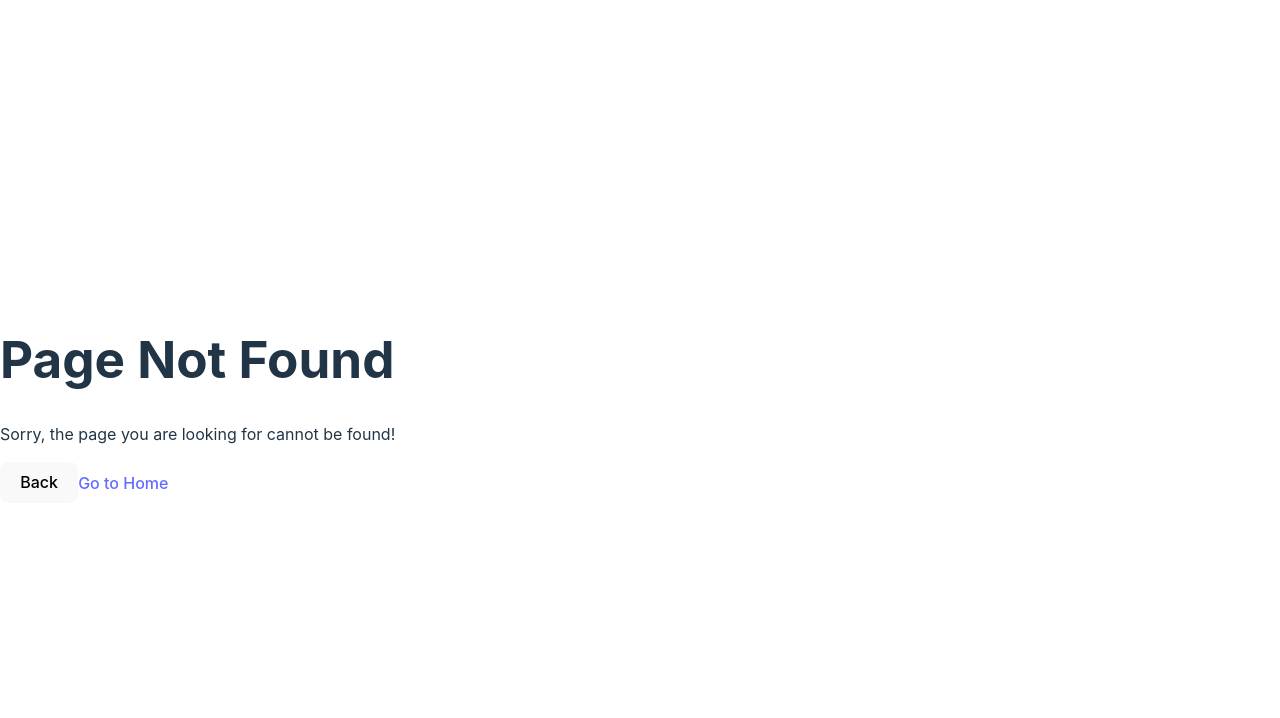
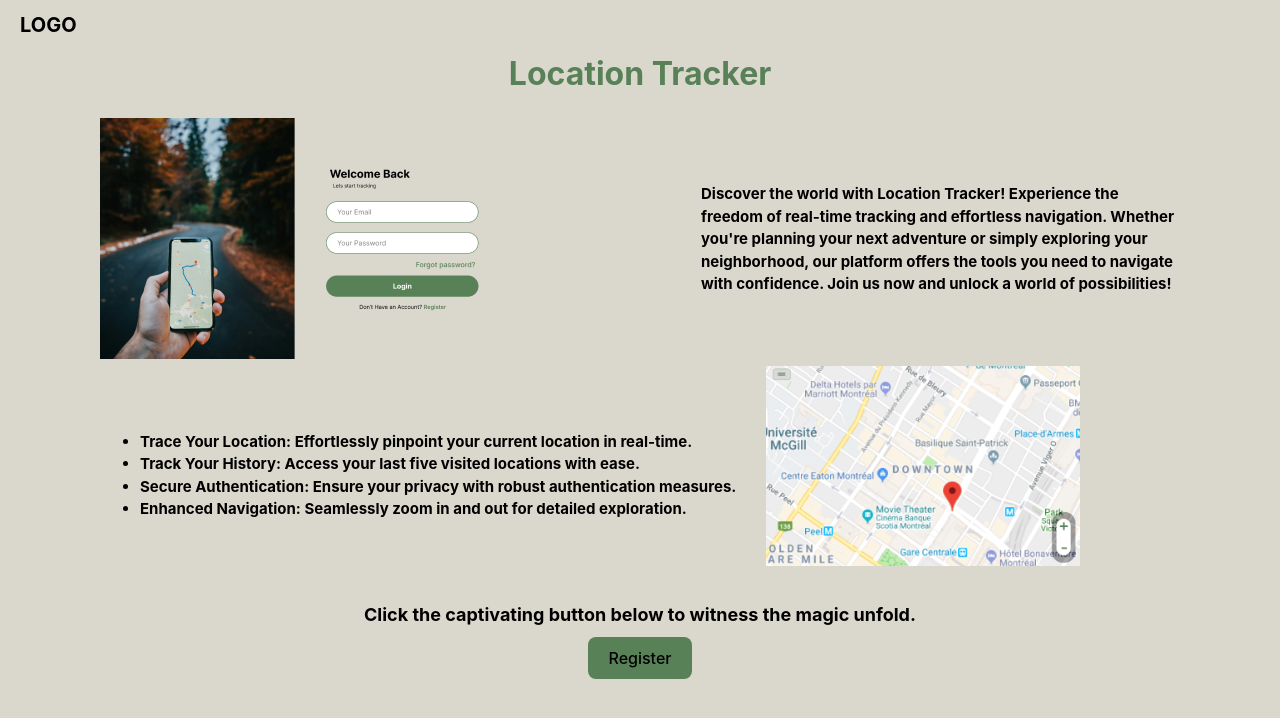
Before and after one commit to gatimugabriel/location-tracker, a React (Vite) app in the folder client/: page /homepage in a window 1280 px wide. Before the commit this address had no page. Shown: the top 718 px of the page. Built offline with nearby package versions, Linux system fonts and the light colour scheme.

Commit message:
homepage done

```diff
--- a/client/src/main.jsx
+++ b/client/src/main.jsx
@@ -19,6 +19,7 @@ import "./index.css";
 // import App from "./App";
 import "leaflet/dist/leaflet.css"; // <- Leaflet styles
 import Signup from './components/Signup.jsx';
+import HomePage from './screens/HomePage.jsx';
 
 
 const router = createBrowserRouter(
@@ -30,6 +31,7 @@ const router = createBrowserRouter(
             <Route path="/login" element={<Login/>}/>
             <Route path="/signup" element={<Signup/>}/>
             <Route path="/dashboard" element={<Dashboard/>} />
+            <Route path="/homepage" element={<HomePage/>} />
 
 
 
--- a/client/src/screens/HomePage.jsx
+++ b/client/src/screens/HomePage.jsx
@@ -1,8 +1,57 @@
+import "../styles/Homepage.css"
+import LoginPage from '../assets/login-page.png';
+import MainPage from '../assets/main-page.png';
+import { Link } from 'react-router-dom';
 
 export default function HomePage() {
     return (
-        <div>
-            HomePage (Shows Maps)
+        <div className="homepage">
+            <div className="logo">
+                LOGO
+
+            </div>
+            <div className="heading">
+                <h2>Location Tracker</h2>
+            </div>
+
+            <div className="grid-body">
+                <div className="row-1">
+                    <div className="img-1">
+                        <img src={LoginPage}/>
+
+                    </div>
+                    <div className="info-1">
+                        <p>
+                        Discover the world with Location Tracker! Experience the freedom of real-time tracking and effortless navigation. Whether you're planning your next adventure or simply exploring your neighborhood, our platform offers the tools you need to navigate with confidence. Join us now and unlock a world of possibilities!
+                        </p>
+
+                    </div>
+                </div>
+                <div className="row-2">
+                    <div className="info-2">
+                        <p>
+                        <ul>
+                        <li>Trace Your Location: Effortlessly pinpoint your current location in real-time.</li>
+                        <li>Track Your History: Access your last five visited locations with ease.</li>
+                        <li>Secure Authentication: Ensure your privacy with robust authentication measures.</li>
+                        <li>Enhanced Navigation: Seamlessly zoom in and out for detailed exploration.</li>
+                        </ul>
+                        </p>
+
+                    </div>
+                    <div className="img-2">
+                        <img src={MainPage}/>
+
+                    </div>
+                    </div>
+
+            </div>
+
+            <div className="login-part">
+            <p>Click the captivating button below to witness the magic unfold.</p>
+            <Link to="/signup"><button>Register</button></Link>
+
+            </div>
         </div>
     );
 }
--- /dev/null
+++ b/client/src/styles/Homepage.css
@@ -0,0 +1,87 @@
+.homepage{
+    width: 100%;
+    height: 100vh;
+    background-color: #DAD7CD;
+    color: black;
+    padding: 0;
+    margin: 0;
+}
+
+.logo {
+    font-weight: bolder;
+    font-size: 1.25em;
+    padding: 10px 20px;
+}
+
+.heading{
+    display: flex;
+    justify-content: center;
+}
+
+.heading h2{
+    font-size: 2rem;
+    color: #588157;
+    padding: 0%;
+    margin: 0;
+}
+
+.grid-body{
+    display: grid;
+    grid-template-rows: 1fr 1fr;
+    font-weight: bold;
+    font-size: 15px;
+
+    padding: 0;
+    margin: 0;
+}
+
+.row-1{
+    display: grid;
+    grid-template-columns: 1fr auto;
+    padding-top: 20px ;
+}
+.row-2{
+    display: grid;
+    grid-template-columns: 1fr auto;
+
+}
+
+.row-1 .img-1{
+    margin-left: 100px;
+}
+.row-1 .info-1{
+    margin-right: 100px;
+    margin-left: 200px;
+    margin-top: 50px;
+}
+.row-2 .img-2{
+    margin-right: 200px;
+}
+.row-2 .info-2{
+    margin-left: 100px;
+    margin-top: 50px;
+}
+
+.row-2 .img-2 img{
+     height: 200px;
+}
+
+.row-2 .info-2 p{
+    margin: 0;
+    padding: 0%;
+}
+.login-part {
+    text-align: center;
+    margin-top: -50px; /* Adjust as needed */
+
+  }
+
+.login-part p{
+    font-weight: bolder;
+    font-size: 18px;
+}
+
+.login-part button{
+    background-color: #588157;
+    margin-top: -10px;
+}
```
Also changed, not shown: client/src/assets/login-page.png (added), client/src/assets/main-page.png (added).
